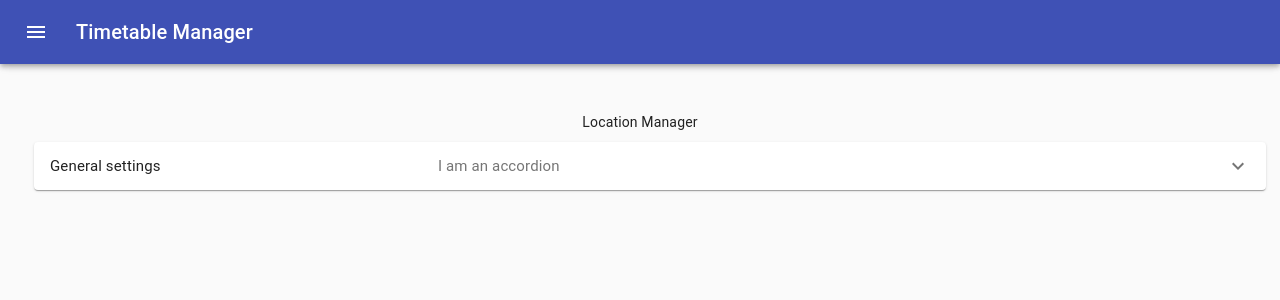
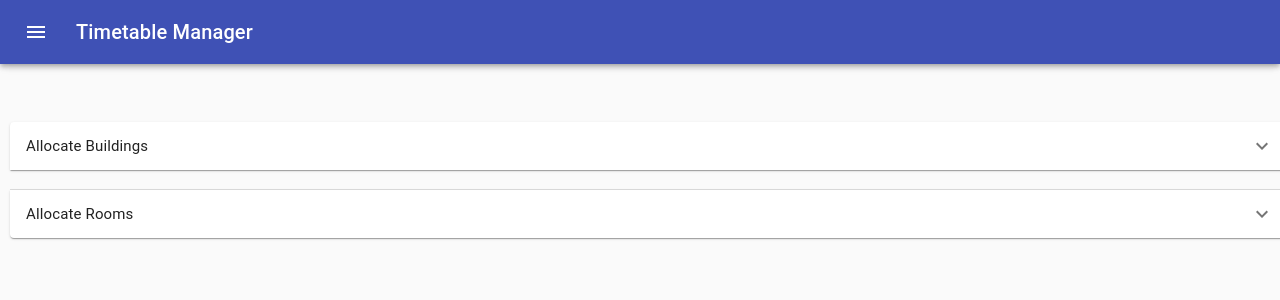
Before and after one commit to SLIIT-Group/Timetable-Manager, a React app: page /location in a window 1280 px wide. Shown: the top 300 px of the page. Built offline with nearby package versions, Linux system fonts and the light colour scheme; the HTML template or start-up script is replaced by a standard one.

Commit message:
Location function

```diff
--- a/package.json
+++ b/package.json
@@ -23,8 +23,11 @@
   "dependencies": {
     "@material-ui/core": "^4.11.0",
     "@material-ui/icons": "^4.9.1",
+    "bootstrap": "^4.5.2",
+    "material-table": "^1.68.0",
     "mongoose": "^5.9.28",
     "react": "^16.13.1",
+    "react-bootstrap": "^1.3.0",
     "react-dom": "^16.13.1",
     "react-router-dom": "^5.2.0"
   },
--- a/src/components/Location/LocationManager.js
+++ b/src/components/Location/LocationManager.js
@@ -1,16 +1,112 @@
-import React from 'react';
-import ExpansionPanel from '../ExpansionPanel/ExpansionPanel';
-import { Container } from '@material-ui/core';
+import React from "react";
+import { makeStyles } from "@material-ui/core/styles";
+import Accordion from "@material-ui/core/Accordion";
+import AccordionSummary from "@material-ui/core/AccordionSummary";
+import AccordionDetails from "@material-ui/core/AccordionDetails";
+import Typography from "@material-ui/core/Typography";
+import ExpandMoreIcon from "@material-ui/icons/ExpandMore";
+import "bootstrap/dist/css/bootstrap.min.css";
 
-function LocationManager() {
+const useStyles = makeStyles((theme) => ({
+  root: {
+    width: "100%",
+    margin: "10px",
+    marginRight: "10px",
+  },
+  heading: {
+    fontSize: theme.typography.pxToRem(15),
+    fontWeight: theme.typography.fontWeightRegular,
+  },
+}));
+
+export default function LocationManager() {
+  const classes = useStyles();
+
   return (
-    <div>
-      <div style={{ textAlign: 'center' }}>Location Manager</div>
-      <Container>
-        <ExpansionPanel></ExpansionPanel>
-      </Container>
+    <div className={classes.root}>
+      <Accordion>
+        <AccordionSummary
+          expandIcon={<ExpandMoreIcon />}
+          aria-controls="panel1a-content"
+          id="panel1a-header"
+        >
+          <Typography className={classes.heading}>
+            Allocate Buildings
+          </Typography>
+        </AccordionSummary>
+        <AccordionDetails>
+          <Typography>
+            <div style={{ marginLeft: "100px" }}>
+              <form className="form-inline">
+                <div className="form-group mx-sm-3 mb-2">
+                  <input type="text" className="form-control" />
+                </div>
+                <button type="submit" className="btn btn-primary mb-2">
+                  ADD
+                </button>
+              </form>
+
+              <div className={classes.root}>
+                <div className="main">
+                  <div className="input-group">
+                    <input type="text" className="form-control" />
+                    <div className="input-group-append">
+                      <button className="btn btn-secondary" type="button">
+                        <i className="fa fa-search" />
+                      </button>
+                    </div>
+                  </div>
+                </div>
+                <table className="table table-bordered">
+                  <thead>
+                    <tr>
+                      <th scope="col">#</th>
+                      <th scope="col">First</th>
+                      <th scope="col">Last</th>
+                      <th scope="col">Handle</th>
+                    </tr>
+                  </thead>
+                  <tbody>
+                    <tr>
+                      <th scope="row">1</th>
+                      <td>Mark</td>
+                      <td>Otto</td>
+                      <td>@mdo</td>
+                    </tr>
+                    <tr>
+                      <th scope="row">2</th>
+                      <td>Jacob</td>
+                      <td>Thornton</td>
+                      <td>@fat</td>
+                    </tr>
+                    <tr>
+                      <th scope="row">3</th>
+                      <td colSpan={2}>Larry the Bird</td>
+                      <td>@twitter</td>
+                    </tr>
+                  </tbody>
+                </table>
+              </div>
+            </div>
+          </Typography>
+        </AccordionDetails>
+      </Accordion>
+      <br />
+      <Accordion>
+        <AccordionSummary
+          expandIcon={<ExpandMoreIcon />}
+          aria-controls="panel2a-content"
+          id="panel2a-header"
+        >
+          <Typography className={classes.heading}>Allocate Rooms</Typography>
+        </AccordionSummary>
+        <AccordionDetails>
+          <Typography>
+            Lorem ipsum dolor sit amet, consectetur adipiscing elit. Suspendisse
+            malesuada lacus ex, sit amet blandit leo lobortis eget.
+          </Typography>
+        </AccordionDetails>
+      </Accordion>
     </div>
   );
 }
-
-export default LocationManager;
```
Also changed, not shown: src/components/Location/Location.css (added, +24 -0 lines), src/components/TimeManager/Panels/NoOfWorkingDays.js (+17 -17 lines), 1 other file (tests, documents, lock files or other folders).
